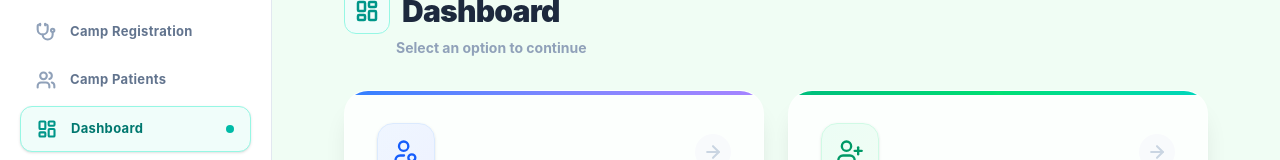
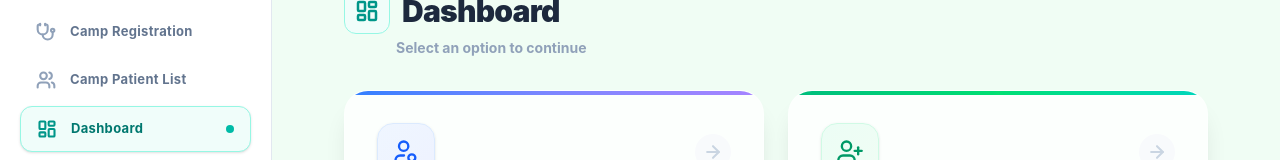
Before and after one commit to pavithraphilo-ops/practice-medical-camp, a React (Vite) app in the folder frontend/: page /dashboard in a window 1280 px wide. Shown: the part 139-299 px from the top of the page. Built offline with nearby package versions, Linux system fonts and the light colour scheme.

Commit message:
changed name of camp patient to camp patient list

```diff
--- a/frontend/src/components/Layout.jsx
+++ b/frontend/src/components/Layout.jsx
@@ -85,7 +85,7 @@ const Layout = () => {
           </p>
           <nav className="flex flex-col gap-1">
             <SidebarLink to="/camp-registration" icon={Stethoscope} label="Camp Registration" active={location.pathname === '/camp-registration'} />
-            <SidebarLink to="/camp-patients" icon={Users} label="Camp Patients" active={location.pathname === '/camp-patients'} />
+            <SidebarLink to="/camp-patients" icon={Users} label="Camp Patient List" active={location.pathname === '/camp-patients'} />
             <SidebarLink to="/dashboard" icon={LayoutDashboard} label="Dashboard" active={location.pathname === '/dashboard'} />
             <SidebarLink to="/vitals" icon={Activity} label="Log Vitals" active={location.pathname === '/vitals'} />
             <SidebarLink to="/inventory" icon={Pill} label="Inventory" active={location.pathname === '/inventory'} />
```
